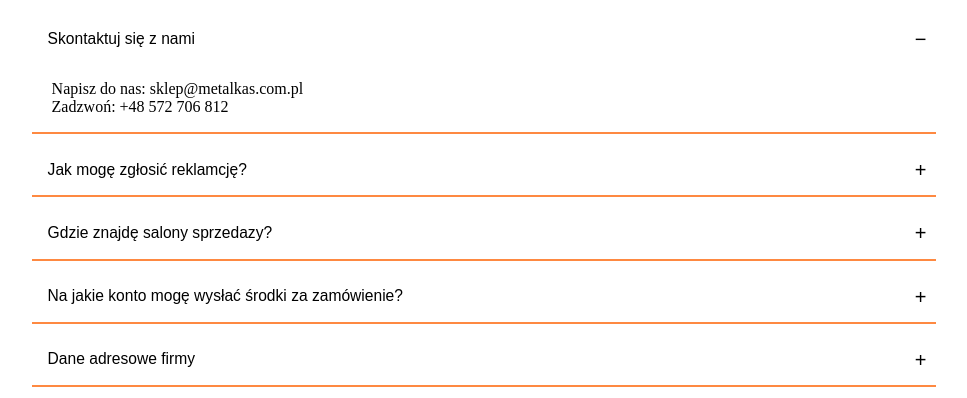
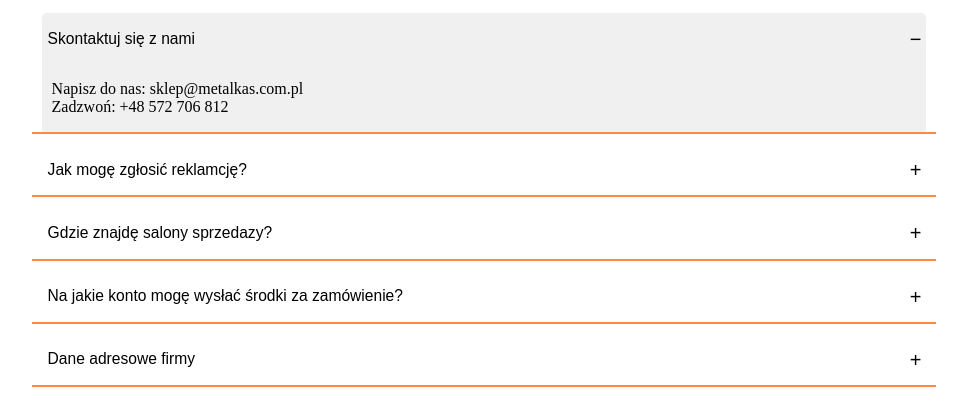
Before and after one commit to XenerZ/met-contact, a plain HTML site: page index.html in a window 1280 px wide. Both pictures are taken after a click on the button "Skontaktuj się z nami". Shown: the whole page, without its empty margins (156-1123 px from the left). Drawn offline with Linux system fonts and the light colour scheme.

Commit message:
modified js

```diff
--- a/style.css
+++ b/style.css
@@ -12,6 +12,12 @@
     flex-direction: column;
     justify-content: center;
     margin: 5px 0;
+
+    :hover, .active {
+        background-color: #f0f0f0;
+        border-top-right-radius: 5px;
+        border-top-left-radius: 5px;
+    }
 }
 .collapse-box h3 {
     font-weight: normal;
@@ -42,14 +48,14 @@
     font-size: 20px;
     position: absolute;
     color: black;
-    right: 10px;
+    right: 15px;
     top: 15px;
 }
 .active:after {
     content: '\2212';
     position: absolute;
     color: black;
-    right: 10px;
+    right: 15px;
     top: 15px;
 }
 .content {
@@ -57,4 +63,5 @@
     max-height: 0;
     padding: 0 10px;
     transition: max-height .2s ease-in-out;
+    background-color: #f0f0f0;
 }
```
